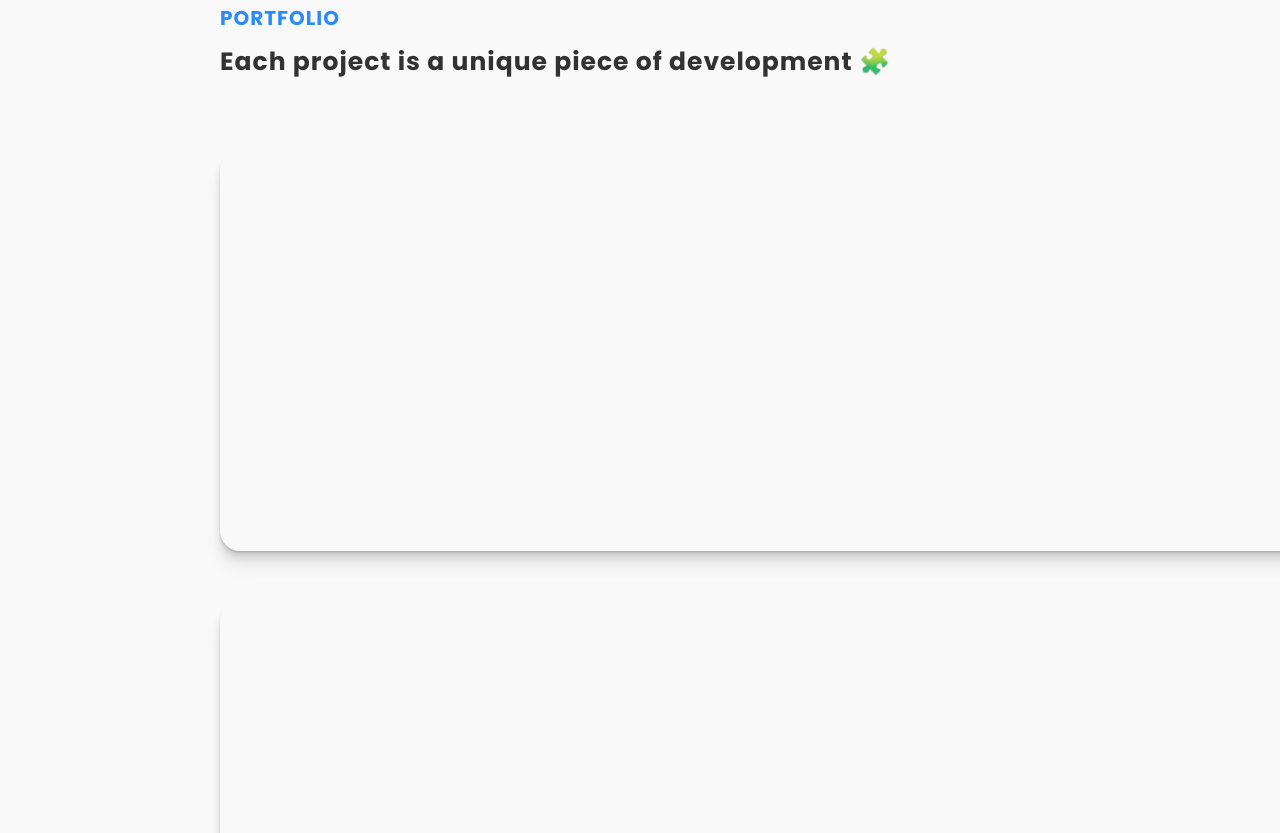
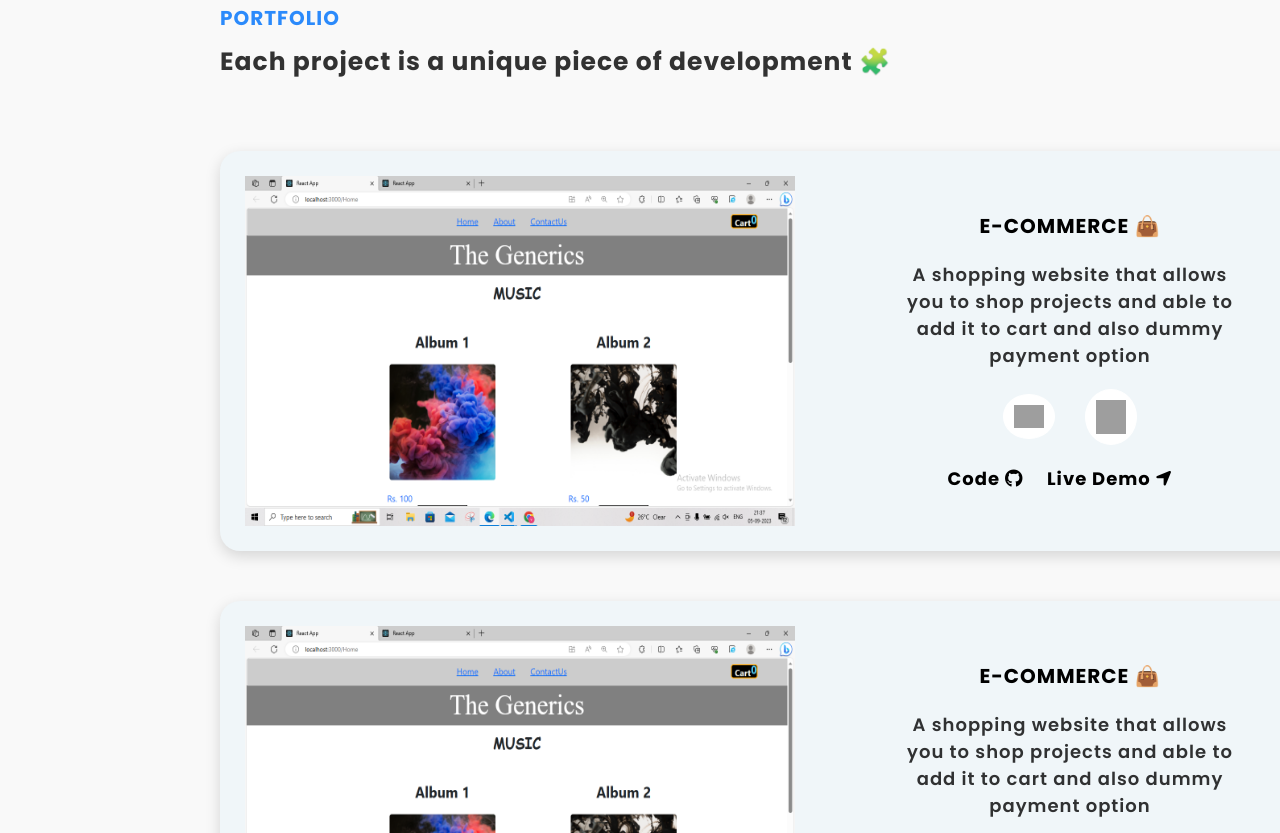
Before and after one commit to Prajwalwani05/My-Portfolio, a plain HTML site: page index.html in a window 1280 px wide. Shown: the part 1967-2800 px from the top of the page. Drawn offline with nearby package versions, Linux system fonts and the light colour scheme; grey boxes are pictures that could not be loaded.

Commit message:
initital

```diff
--- a/index.html
+++ b/index.html
@@ -27,15 +27,15 @@
       <div class="logo"><a href="#">Prajwal.dev</a></div>
       <nav>
         <ul class="navLinks">
-          <li><a href="#">home</a></li>
-          <li><a href="#sec2">about</a></li>
-          <li><a href="#sec3">projects</a></li>
-          <li><a href="#">contact</a></li>
+          <li id="one"><a href="#sec1">home</a></li>
+          <li id="two"><a href="#sec2">about</a></li>
+          <li id="three"><a href="#sec3">projects</a></li>
+          <li id="four"><a href="#sec4">contact</a></li>
         </ul>
       </nav>
     </header>
     <!-- <div class="mobile-nav closed-menu"><span><i class="fa-solid fa-xmark"></i></span><ul><li><a href="#home">Home</a></li><li><a href="#about">About</a></li><li><a href="#projects">Projects</a></li><li><a href="#contact">Contact</a></li></ul></div> -->
-    <section class="sec1">
+    <section class="sec1" id="sec1">
       <div class="container">
         <div class="firstDiv">
           <div class="textContent1">
@@ -140,10 +140,55 @@
         </div>
         <div class="projectCards">
             <div class="card">
-
+              <div class="projectImage">
+                <img src="./images/projectImg.png">
+              </div>
+              <div class="projectContent">
+                <h1>E-commerce 👜</h1>
+                <p>A shopping website that allows you to shop projects and able to add it to cart and also dummy payment option</p>
+                <div class="icons">
+                  <ul>
+                  <li>
+                    <img
+                    src="https://stefantopalovicdev.vercel.app/static/media/react.afac9c43724070bf6674f2692b7356a9.svg"
+                    alt=""
+                  />
+                </li>
+                 <li>
+                  <img style="height: 3.4rem;" src="https://imgs.search.brave.com/zjCOJVhK5K9z4lUN_jcgA-7rZ6s8blL7K_1NAXq4p3Y/rs:fit:860:0:0/g:ce/aHR0cHM6Ly9hc3Nl/dHMuc3RpY2twbmcu/Y29tL2ltYWdlcy81/ODQ3ZjQwZWNlZjEw/MTRjMGI1ZTQ4OGEu/cG5n" alt="">
+                 </li>
+                </ul>
+                </div>
+                <div class="live">
+                  <a href="#">Code  <i class="fa-brands fa-github"></i></a>
+                  <a href="#">Live Demo  <i class="fa-solid fa-location-arrow"></i></a>
+                </div>
+              </div>
             </div>
             <div class="card">
-
+              <div class="projectImage">
+                <img src="./images/projectImg.png">
+              </div>
+              <div class="projectContent">
+                <h1>E-commerce 👜</h1>
+                <p>A shopping website that allows you to shop projects and able to add it to cart and also dummy payment option</p>
+                <div class="icons">
+                  <ul>
+                  <li>
+                    <img
+                    src="https://stefantopalovicdev.vercel.app/static/media/react.afac9c43724070bf6674f2692b7356a9.svg"
+                    alt=""
+                  />
+                </li>
+                 <li>
+                  <img style="height: 3.4rem;" src="https://imgs.search.brave.com/zjCOJVhK5K9z4lUN_jcgA-7rZ6s8blL7K_1NAXq4p3Y/rs:fit:860:0:0/g:ce/aHR0cHM6Ly9hc3Nl/dHMuc3RpY2twbmcu/Y29tL2ltYWdlcy81/ODQ3ZjQwZWNlZjEw/MTRjMGI1ZTQ4OGEu/cG5n" alt="">
+                 </li>
+                </ul>
+                </div>
+                <div class="live">
+                  <a href="#">Code  <i class="fa-brands fa-github"></i></a>
+                  <a href="#">Live Demo  <i class="fa-solid fa-location-arrow"></i></a>
+                </div>
             </div>
 
         </div>
--- a/script.js
+++ b/script.js
@@ -0,0 +1,14 @@
+// window.location.reload(`${document.getElementById('sec1')}`)
+let home = document.getElementById('sec1');
+let about = document.getElementById('sec2');
+let project = document.getElementById('sec3');
+let contact = document.getElementById('sec4');
+
+let one = document.getElementById('one');
+let two = document.getElementById('two');
+let three = document.getElementById('three');
+let four = document.getElementById('four');
+
+window.addEventListener('load', ()=>{
+    window.scrollTo(0 , home);
+});
--- a/style.css
+++ b/style.css
@@ -67,6 +67,12 @@ body::-webkit-scrollbar-thumb{
 body{
     position: relative;
 }
+:root{
+    --primary-color : 'black';
+    --secondary-color : "white";
+
+    --primary-background-color : 'white';
+}
 
 header{
     position: fixed;
@@ -76,9 +82,9 @@ header{
     display: flex;
     justify-content: space-between;
     align-items: center;
-    padding:3rem;
+    padding:2.4rem 3rem;
     font-weight:600;
-    background-color: #fff;
+    background-color:var(--primary-background-color);
     /* background-color: aqua; */
     box-shadow: 0 0 10px rgba(0, 0, 0, 0.823);
 }
@@ -178,22 +184,24 @@ nav .navLinks{
     font-size: 2rem;
     opacity: .8;
 }
-.secondDiv .icons{
+ .icons{
     margin-left: 5rem;
 }
-.secondDiv .icons  ul{
+ .icons  ul{
     display: flex;
     justify-content: center;
     align-items: center;
     gap: 3rem;
 }
-.secondDiv .icons li{
+ .icons li{
     border: 1px solid #FFFFFF;
     padding: 1rem;
+    width: fit-content;
     background-color:#FFFFFF;
     border-radius: 50%;
+    list-style: none;
 }
-.secondDiv .icons li img{
+ .icons li img{
     width: 30px;
 }
 
@@ -203,7 +211,7 @@ nav .navLinks{
     background-image: url("./images/WhatsApp\ Image\ 2023-08-06\ at\ 23.29.50.jpg");
     background-position:center;
     background-repeat: no-repeat;
-    background-size:350px;
+    background-size:330px;
     border: 3px solid #2d2e32;
     border-radius: 60% 40% 30% 70%/60% 30% 70% 40%;
     height: 35rem;
@@ -244,14 +252,14 @@ nav .navLinks{
     border-radius: 50%;
     bottom: -50px;
     height: 17rem;
-    right: -40px;
+    right: -58px;
     width: 17rem;
     }
     & .aboutImage span img{
         animation: rotate 9s linear infinite;
         width: 16rem;
         position: absolute;
-        top: -89px;
+        top: -84px;
         left: 4px;
 
     }
@@ -332,12 +340,57 @@ nav .navLinks{
         }
     }
     & .card{
-        /* background-color: #147efb; */
-        box-shadow: rgba(0, 0, 0, 0.07) 0px 1px 1px, rgba(0, 0, 0, 0.07) 0px 2px 2px, rgba(0, 0, 0, 0.07) 0px 4px 4px, rgba(0, 0, 0, 0.07) 0px 8px 8px, rgba(0, 0, 0, 0.07) 0px 16px 16px;
+        background-color:rgb(240, 246, 249);
+        box-shadow: rgba(0, 0, 0, 0.15) 0px 5px 15px 0px;
         height: 40rem;
         width: 110rem;
         border-radius: 20px;
         margin: 2rem 0 5rem 10rem;
+        display: flex;
+
+        & .projectImage {
+            height: 40rem;
+            width: 60rem;
+            justify-content: center;
+            display: flex;
+            align-items: center;
+        }
+        & .projectImage img{
+            width: 55rem;
+            height: 35rem;
+            text-align: center;
+        }
+        & .projectContent{
+            display: flex;
+            flex-direction: column;
+            align-items: center;
+            width: 50rem;
+            gap: 2rem;
+            justify-content: center;
+            /* padding: 3rem; */
+            & h1{
+                text-transform: uppercase;
+                font-size: 2rem;
+                font-weight: 900;
+            }
+            & .icons{
+                margin: 0;
+            }
+            & p{
+                font-weight: 600;
+                font-size: 1.8rem;
+                width:30ch;
+                text-align: center;
+                opacity: .8;
+            }
+            & .live a{
+                text-decoration: none;
+                color: black;
+                font-weight: 700;
+                font-size: 1.8rem;
+                margin-right: 2rem;
+            }
+        }
     }
 }
 .sec4{
```
Also changed, not shown: images/projectImg.png (added).
